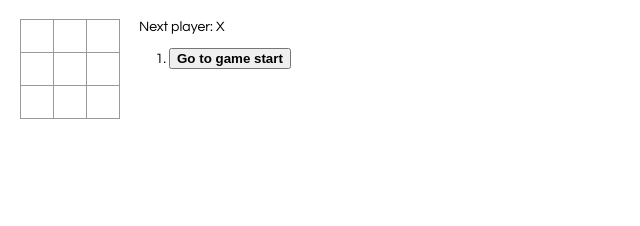
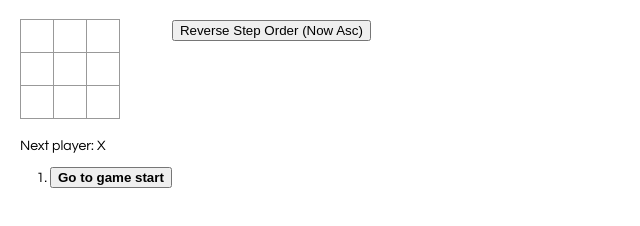
Before and after one commit to micahbales/react-tic-tac-toe, a React app: page / in a window 1280 px wide. Shown: the whole page, without its empty margins (0-640 px from the left). Built offline with nearby package versions, Linux system fonts and the light colour scheme.

Commit message:
Add Toggle Button to Switch Move Order
The visual style doesn't look super great here, but that's
something that can be cleaned up later, if desired.

```diff
--- a/src/index.css
+++ b/src/index.css
@@ -46,7 +46,7 @@ ol, ul {
 }
 
 .game-info {
-  margin-left: 20px;
+  margin-top: 20px;
 }
 
 .bold-text {
--- a/src/index.js
+++ b/src/index.js
@@ -8,6 +8,16 @@ function Square(props) {
         {props.value}
       </button>
   );
+}
+
+function Button(props) {
+  return (
+    <div>
+        <button className={props.className} onClick={props.onClick}>
+          Reverse Step Order (Now {props.stepOrderAsc ? 'Asc' : 'Desc'})
+        </button>
+    </div>
+  )
 }
 
 class Board extends React.Component {
@@ -54,7 +64,8 @@ class Game extends React.Component {
       }],
       xIsNext: true,
       stepNumber: 0,
-      moveHistory: [null]
+      moveHistory: [null],
+      stepOrderAsc: true
     }
   }
 
@@ -90,7 +101,7 @@ class Game extends React.Component {
     const winner = calculateWinner(current.squares);
     const moveHistory = this.state.moveHistory;
 
-    const moves = history.map((step, move) => {
+    let moves = history.map((step, move) => {
 
       // Check whether we are "time traveling"
       let isSelected;
@@ -113,6 +124,9 @@ class Game extends React.Component {
       );
     });
 
+    // Set step order to descending, if the user has clicked the button
+    if (!this.state.stepOrderAsc) moves = moves.reverse();
+
     let status;
     if (winner) {
       status = 'Winner: ' + winner;
@@ -127,10 +141,23 @@ class Game extends React.Component {
           squares={current.squares}
           onClick={(i) => this.handleClick(i)}
           />
+
+          <div className="game-info">
+            <div>{status}</div>
+            <ol>{moves}</ol>
+          </div>
         </div>
-        <div className="game-info">
-          <div>{status}</div>
-          <ol>{moves}</ol>
+
+        <div className="controls">
+          <Button
+          className="button"
+          stepOrderAsc={this.state.stepOrderAsc}
+          onClick={() => {
+            this.setState({
+              stepOrderAsc: this.state.stepOrderAsc ? false : true
+            })
+          }}
+          />
         </div>
       </div>
     );
```
